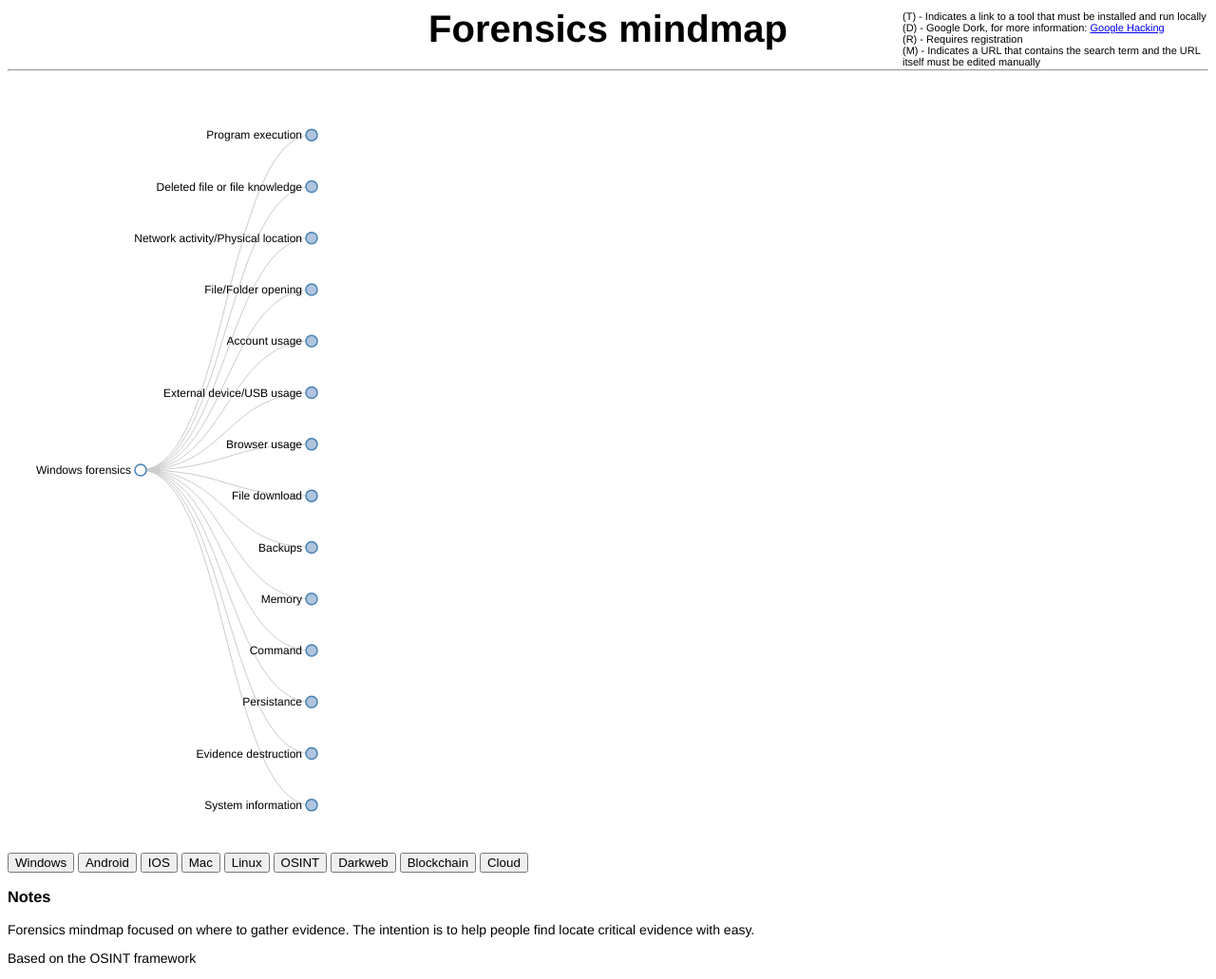
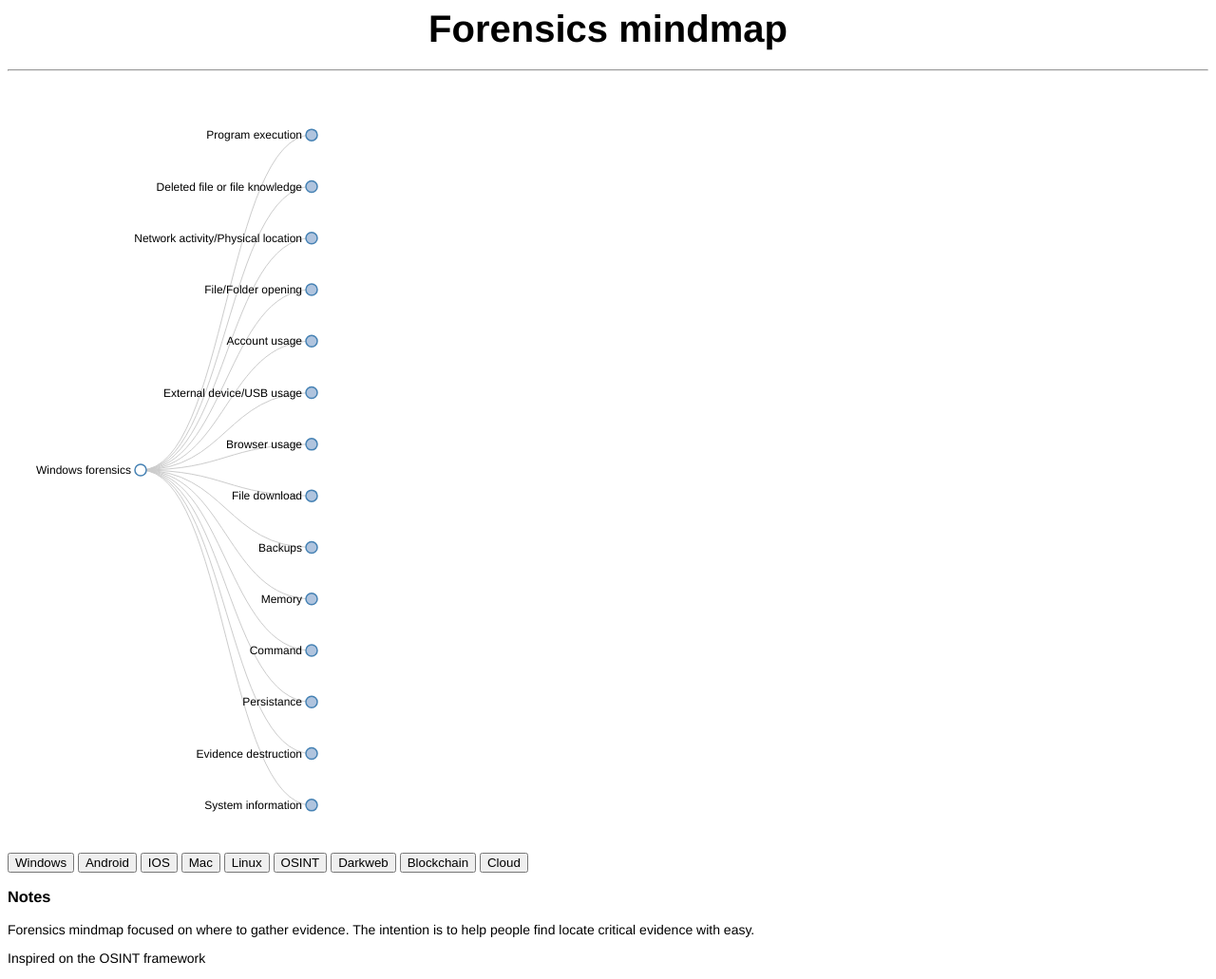
Before and after one commit to Paradoxxs/Forensics_mindmap, a plain HTML site: page public/index.html in a window 1280 px wide. Shown: the whole page at 95% size. Drawn offline with Linux system fonts and the light colour scheme.

Commit message:
Update index.html

```diff
--- a/public/index.html
+++ b/public/index.html
@@ -17,10 +17,7 @@
 
     <script src="js/arf.js"></script>
 
-    <div class="legend"><p>(T) - Indicates a link to a tool that must be installed and run locally<br>
-    (D) - Google Dork, for more information: <a href="https://en.wikipedia.org/wiki/Google_hacking">Google Hacking</a><br>
-    (R) - Requires registration<br>
-    (M) - Indicates a URL that contains the search term and the URL itself must be edited manually<br></p></div>
+    <div class="legend"><p></p></div>
 
     <button id="windows" onclick="windows()">Windows</button>
     <button id="android" onclick="android()">Android</button>
@@ -34,7 +31,7 @@
     <h3>Notes</h3>
     Forensics mindmap focused on where to gather evidence.  The intention is to help people find locate critical evidence with easy.<br>
 
-    <p>Based on the OSINT framework</p>
+    <p>Inspired on the OSINT framework</p>
 
   </body>
 
```
